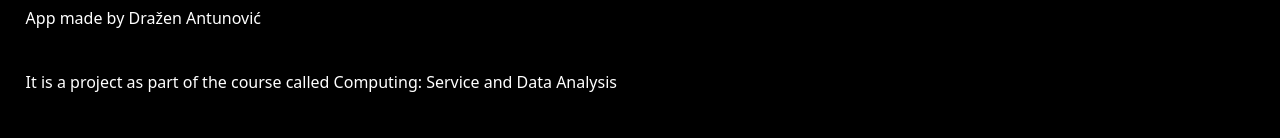
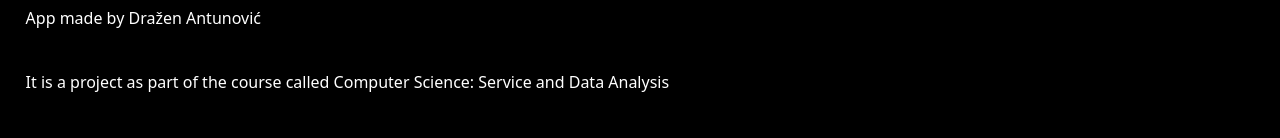
Before and after one commit to Entiox/Predict-solar-radiation-app, a React (Create React App) app in the folder client/: page / in a window 1280 px wide. Shown: the part 810-948 px from the top of the page. Built offline with nearby package versions, Linux system fonts and the light colour scheme.

Commit message:
Updated footer text

```diff
--- a/client/src/routes/Shared.js
+++ b/client/src/routes/Shared.js
@@ -32,7 +32,7 @@ function Shared() {
             <div className="footer-block">
                 <div className="d-flex flex-column">
                     <span className="footer-text">App made by Dražen Antunović</span>
-                    <span className="footer-text">It is a project as part of the course called Computing: Service and Data Analysis</span>
+                    <span className="footer-text">It is a project as part of the course called Computer Science: Service and Data Analysis</span>
                     <span className="footer-text">from Faculty of Electrical Engineering, Computer Science and Information Technology, Osijek</span>
                 </div>
             </div>
```
